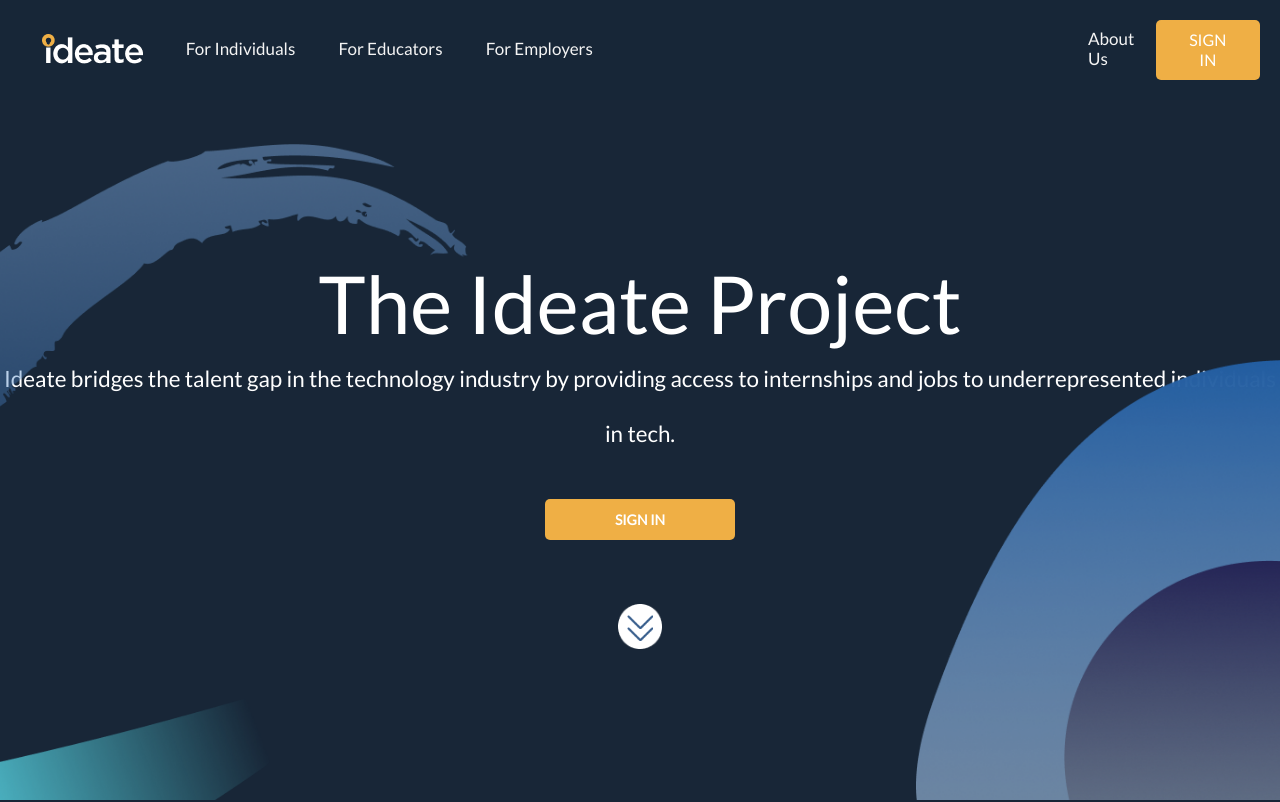
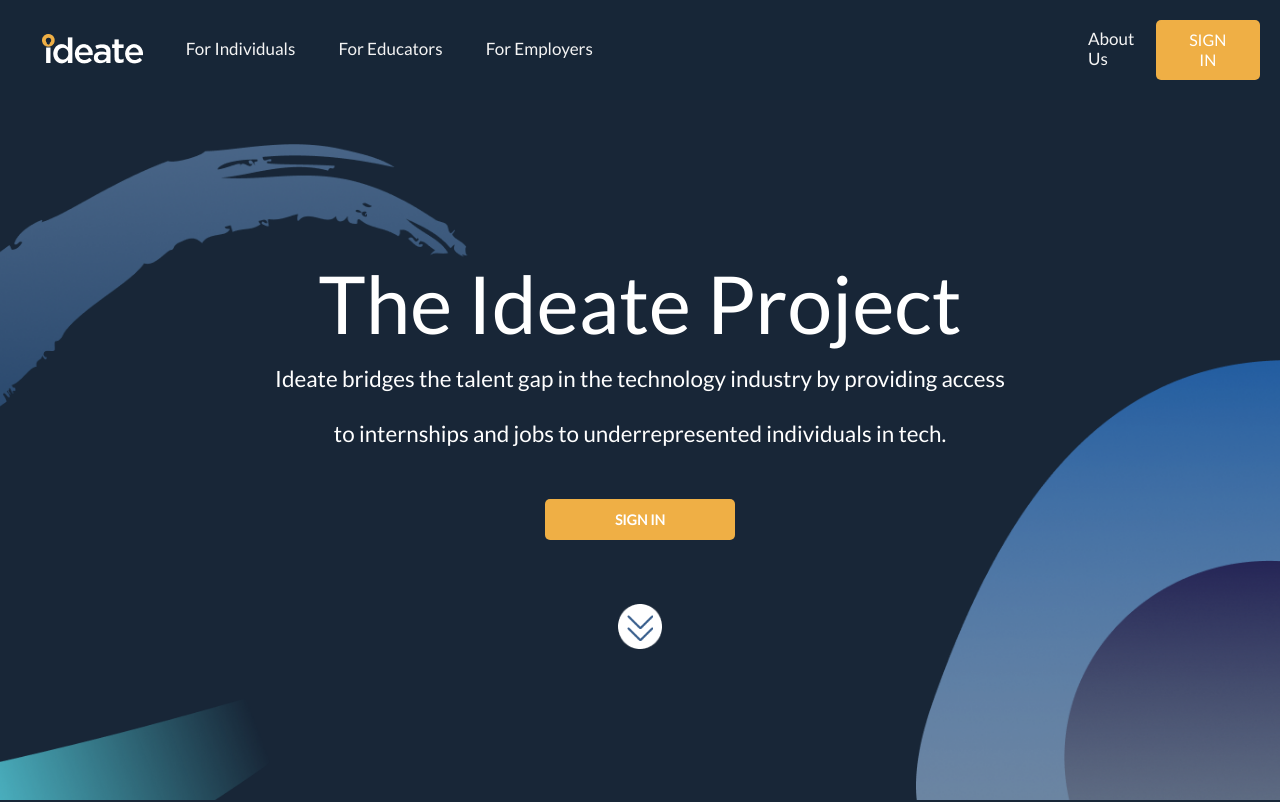
Before and after one commit to ideateproject/landing, a React (Create React App) app: page / in a window 1280 px wide. Shown: the top 802 px of the page. Built offline with nearby package versions, Linux system fonts and the light colour scheme.

Commit message:
Thomas landing page revisions (ui improvements)

```diff
--- a/src/pages/Home.js
+++ b/src/pages/Home.js
@@ -108,8 +108,10 @@
 				{/* finished adding vector images */}
 				<div className="app__name">
 					<p className="main__title">The Ideate Project</p>
-					<p className="top__main__tagline">Ideate bridges the talent gap in the technology industry by
-					 providing access to internships and jobs to underrepresented individuals in tech. </p>
+					<p className="top__main__tagline">
+						Ideate bridges the talent gap in the technology industry by providing access
+					  <p>to internships and jobs to underrepresented individuals in tech.</p>
+					   </p>
 
 					<div className="main__button">
 						<button onClick={loginroute}>SIGN IN</button>
@@ -229,8 +231,10 @@
 				</div>
 				<div className="app__aboutUsDescOne">
 					<p>
-					In the 1980’s, middle- and lower-income Americans were responsible for over 40% of the United States' GDP. Today, middle- and lower-income Americans account for less than 20% of the national GDP, while 53% of college graduates currently end up underemployed 6 months after graduation.
+					In the 1980’s, middle- and lower-income Americans were responsible for over 40% of the United States' GDP.  Today, middle- and lower-income Americans account for less than 20% of the national GDP,  while 53% of college graduates currently end up underemployed 6 months after graduation.
+					<p></p>
 					<p>Meanwhile, the technology sector is growing faster than ever, creating jobs and generational wealth at a rate we haven’t seen in our lifetimes. Unfortunately, there is currently not enough talent to support the technology industry’s growth, as we are set to have an 85 million person talent shortage by 2030.  </p>
+					<p> </p>
 					<p>Ideate is here to bridge this gap by providing access to the necessary credentials for individuals to get jobs in the tech industry ultimately gaining access to economic mobility and the American Dream, while helping technology companies address the ever-widening talent gap in the process.  </p>
 					</p>
 				</div>
```
